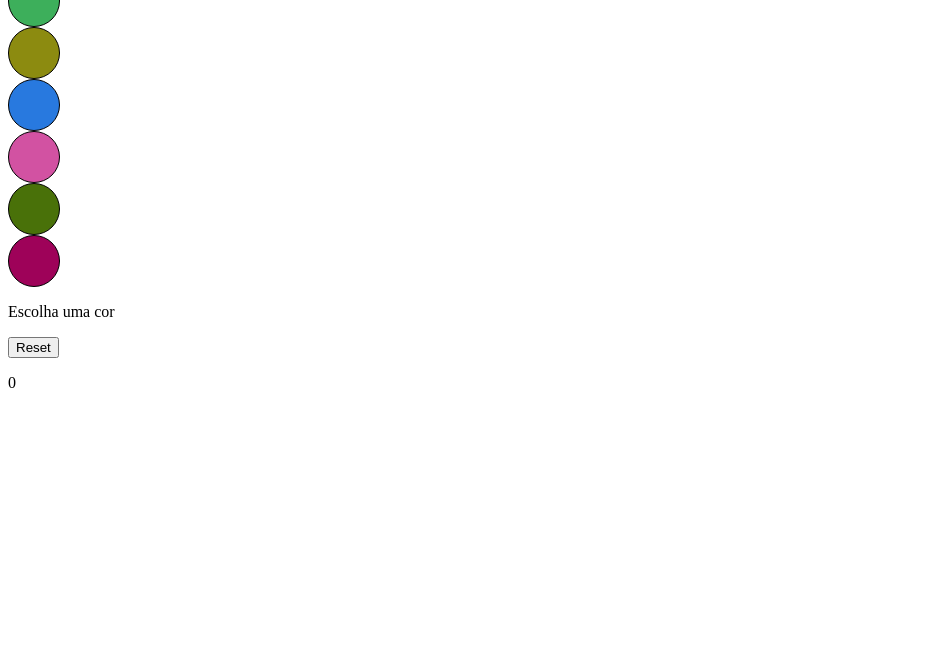
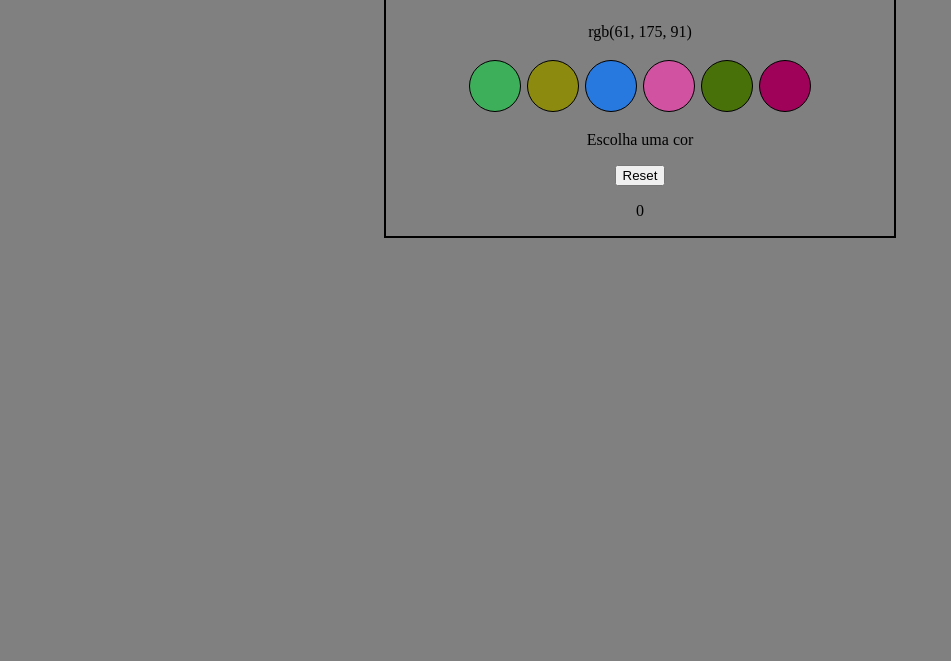
Before and after one commit to feduarte-dev/color-guess, a website: page index.html in a window 1280 px wide. Shown: the part 139-800 px from the top of the page, without its empty margins (0-951 px from the left). Drawn offline with Linux system fonts and the light colour scheme.

Commit message:
project done

```diff
--- a/style.css
+++ b/style.css
@@ -1,4 +1,19 @@
+body {
+display: flex;
+flex-direction: column;
+align-items: center;
+background-color: grey;
+border: 2px solid black;
+margin: 5% 30%;
+}
+
+#allBalls {
+  display: flex;
+
+}
+
 .ball {
+  margin: 3px;
   width: 50px;
   height: 50px;
   border: 1px solid black;
```
Also changed, not shown: README.md, assets/guess-color.png (added).
